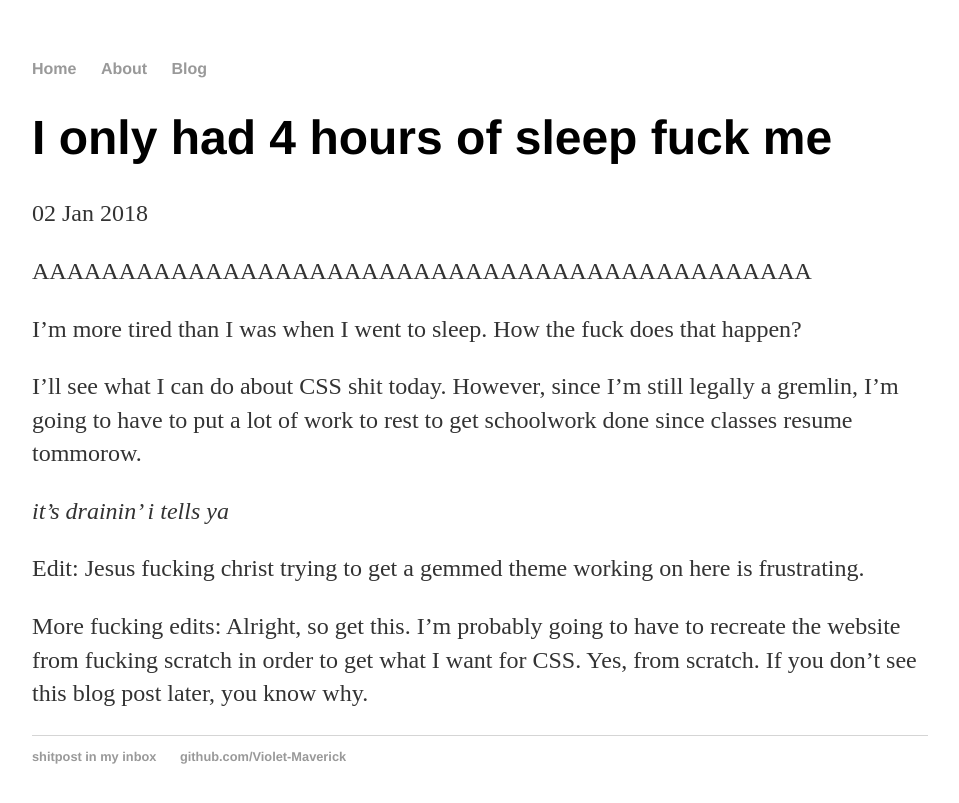
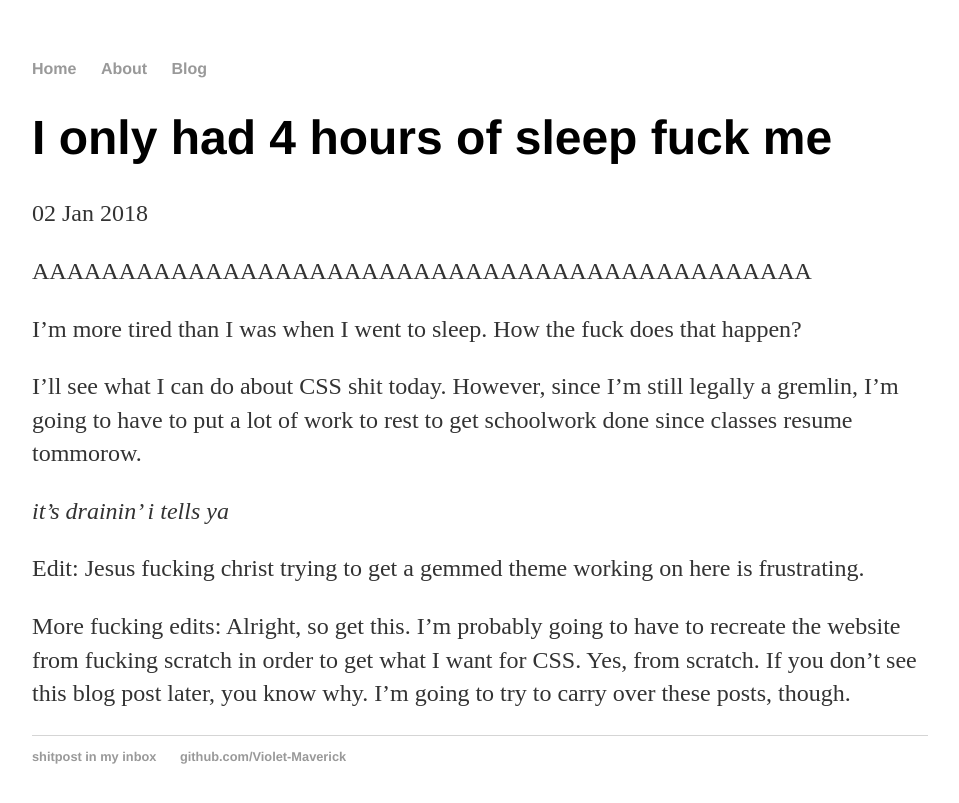
Before and after one commit to Violettica/Violettica.github.io, a Jekyll site: the page built from _posts/2018-01-02-I-Only-Had-Four-Hours-Of-Sleep.md, in a window 1280 px wide. Shown: the top 803 px of the page, without its empty margins (160-1119 px from the left). Built offline with Jekyll 4.4.1, drawn with Linux system fonts in a browser that asks for light colours.

Commit message:
Additional edits.

```diff
--- a/_posts/2018-01-02-I-Only-Had-Four-Hours-Of-Sleep.md
+++ b/_posts/2018-01-02-I-Only-Had-Four-Hours-Of-Sleep.md
@@ -14,4 +14,4 @@ I'll see what I can do about CSS shit today. However, since I'm still legally a
 
 Edit: Jesus fucking christ trying to get a gemmed theme working on here is frustrating.
 
-More fucking edits: Alright, so get this. I'm probably going to have to recreate the website from fucking scratch in order to get what I want for CSS. Yes, from scratch. If you don't see this blog post later, you know why.
+More fucking edits: Alright, so get this. I'm probably going to have to recreate the website from fucking scratch in order to get what I want for CSS. Yes, from scratch. If you don't see this blog post later, you know why. I'm going to try to carry over these posts, though.
```
